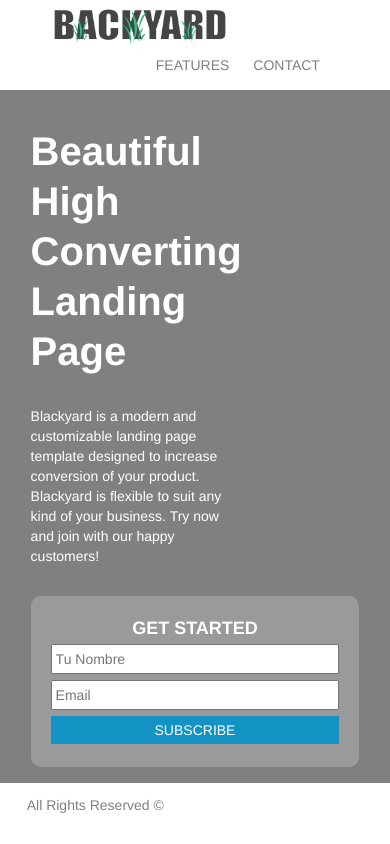
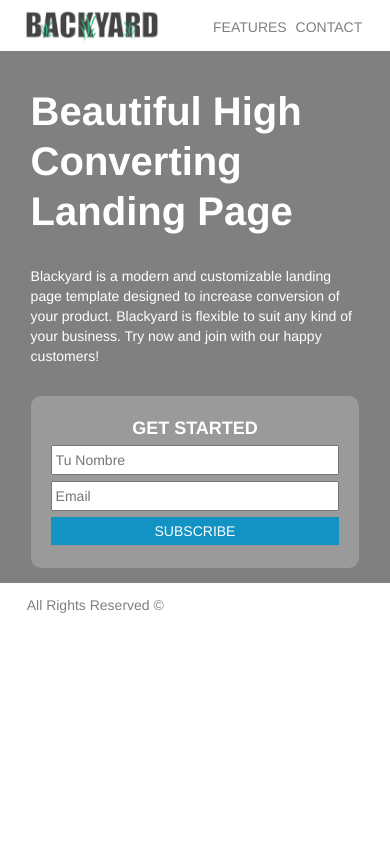
Before and after one commit to Ferruzo/Landing-Page-y-Breakpoints, a plain HTML site: page index.html in a window 390 px wide. Drawn offline with Linux system fonts and the light colour scheme; files that its build step writes are made by us from their sources.

Commit message:
Terminado

```diff
--- a/main.css
+++ b/main.css
@@ -30,7 +30,7 @@ ul {
 }
 
 ul a {
-    margin-right: 20px;
+    margin-right: 5px;
     color: #808080;
 }
 
@@ -77,3 +77,28 @@ footer {
     padding: 3%;
     color: #808080;
 }
+
+@media screen and (min-width: 320px) and (max-width: 1024px) {
+
+header {
+    padding: 2%;
+}
+
+.logo {
+    width: 40%;
+    height: 40%;
+}
+
+ul {
+    margin: -25px 0;
+}
+
+h1 {
+    width: 100%;
+}
+
+.main-text {
+    width: 100%;
+}
+
+}
```
